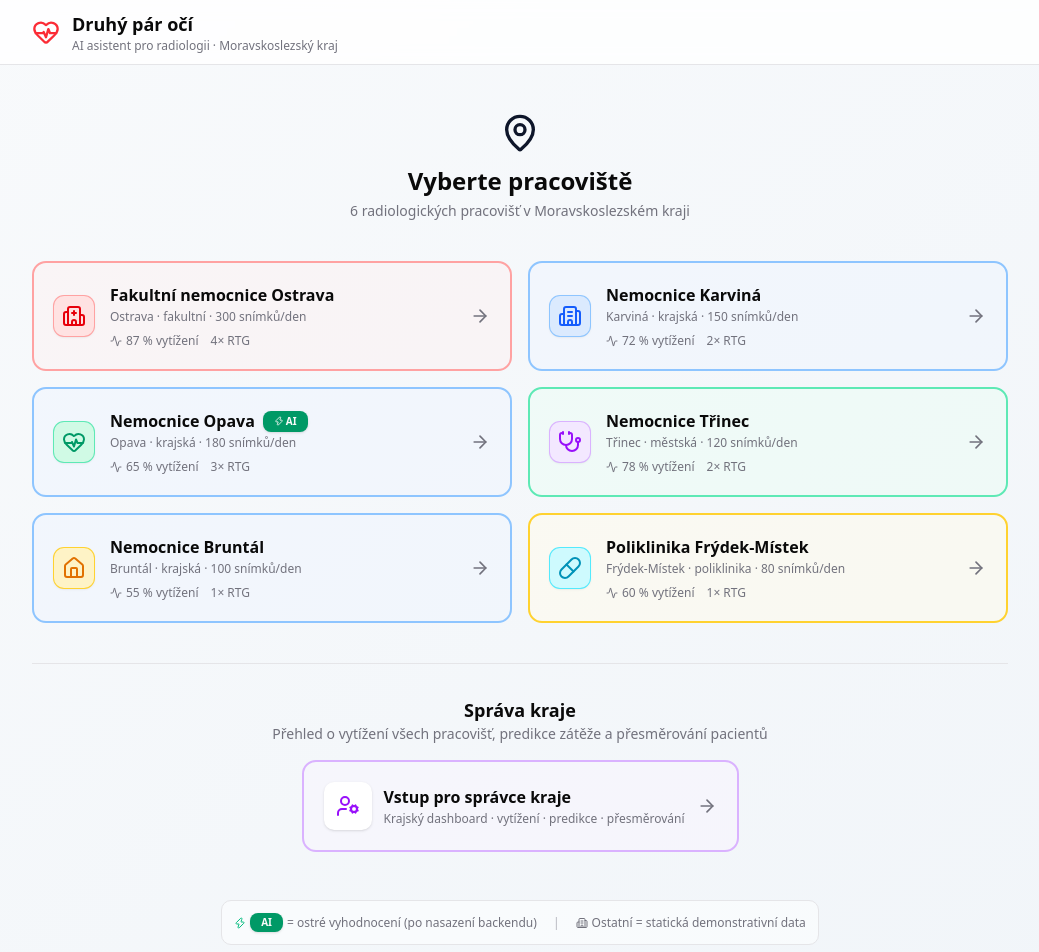
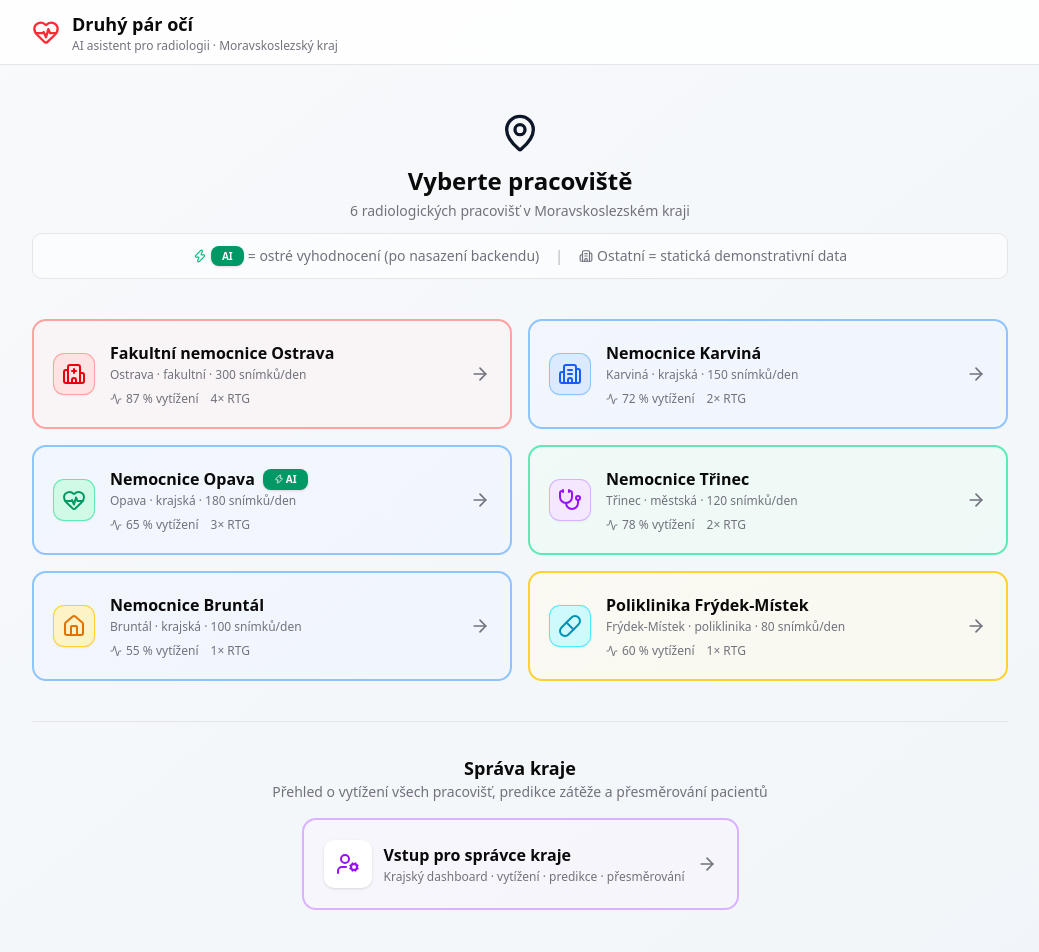
Before and after one commit to stepanhendrych/429tmrob, a React (Vite) app in the folder frontend/: page / in a window 1280 px wide. Shown: the top 952 px of the page, without its empty margins (120-1159 px from the left). Built offline with nearby package versions, Linux system fonts and the light colour scheme.

Commit message:
fix: presun AI/golden legend pod nadpis vyberu pracoviste, zvetseni

```diff
--- a/frontend/src/pages/KrajPage.tsx
+++ b/frontend/src/pages/KrajPage.tsx
@@ -74,6 +74,20 @@ export function KrajPage() {
           <p className="text-sm text-muted-foreground mt-1">
             {hospitals.length} radiologických pracovišť v Moravskoslezském kraji
           </p>
+          <div className="mt-3 flex items-center gap-4 text-xs sm:text-sm text-muted-foreground justify-center border rounded-lg p-3 bg-background/50">
+            <span className="flex items-center gap-1">
+              <Zap className="h-3.5 w-3.5 text-emerald-500" />
+              <Badge variant="default" className="text-[10px] bg-emerald-600">
+                AI
+              </Badge>{" "}
+              = ostré vyhodnocení (po nasazení backendu)
+            </span>
+            <span className="text-muted-foreground/50">|</span>
+            <span className="flex items-center gap-1">
+              <Building2 className="h-3.5 w-3.5" />
+              Ostatní = statická demonstrativní data
+            </span>
+          </div>
         </div>
 
         <div className="grid gap-4 sm:grid-cols-2 mb-10">
@@ -150,22 +164,6 @@ export function KrajPage() {
         </div>
       </main>
 
-      <div className="mx-auto max-w-5xl px-6 pb-4">
-        <div className="flex items-center gap-4 text-xs text-muted-foreground justify-center border rounded-lg p-3 bg-background/50">
-          <span className="flex items-center gap-1">
-            <Zap className="h-3 w-3 text-emerald-500" />
-            <Badge variant="default" className="text-[10px] bg-emerald-600">
-              AI
-            </Badge>{" "}
-            = ostré vyhodnocení (po nasazení backendu)
-          </span>
-          <span className="text-muted-foreground/50">|</span>
-          <span className="flex items-center gap-1">
-            <Building2 className="h-3 w-3" />
-            Ostatní = statická demonstrativní data
-          </span>
-        </div>
-      </div>
       <footer className="border-t py-4 text-center text-xs text-muted-foreground">
         Česká AI Olympiáda 2026 · AI Startup · nvias, z.s.
       </footer>
```
